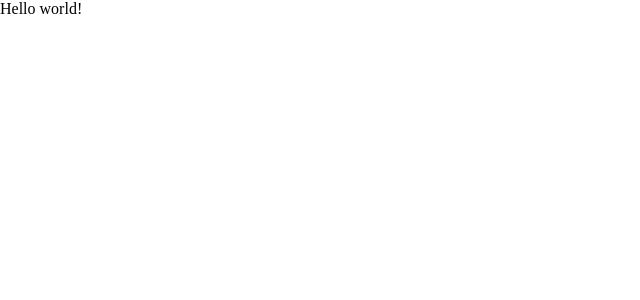
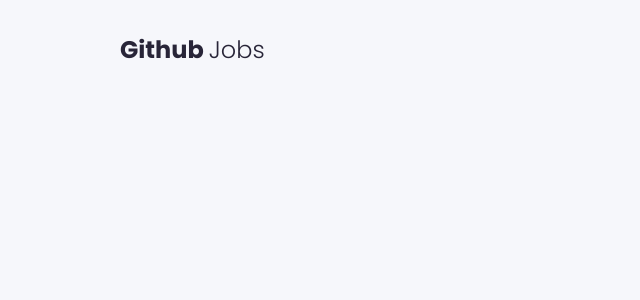
Before and after one commit to yomar-dev/react-github-jobs, a React (Create React App) app: page / in a window 1280 px wide. Shown: the top 300 px of the page, without its empty margins (0-640 px from the left). Built offline with nearby package versions, Linux system fonts and the light colour scheme.

Commit message:
feat: add title to the app and apply some styles.

```diff
--- a/src/App.js
+++ b/src/App.js
@@ -1,7 +1,13 @@
-import './App.module.scss';
+import styles from './App.module.scss';
 
 function App() {
-  return <div>Hello world!</div>;
+  return (
+    <div className={styles.app}>
+      <h1 className={styles.app__title}>
+        Github <span>Jobs</span>
+      </h1>
+    </div>
+  );
 }
 
 export default App;
--- a/src/App.module.scss
+++ b/src/App.module.scss
@@ -0,0 +1,16 @@
+.app {
+  background-color: #f6f7fb;
+  min-height: 100vh;
+  padding: 32px 120px;
+
+  &__title {
+    color: #282538;
+    font-family: 'Poppins', sans-serif;
+    font-size: 24px;
+    font-weight: 700;
+
+    span {
+      font-weight: 300;
+    }
+  }
+}
```
